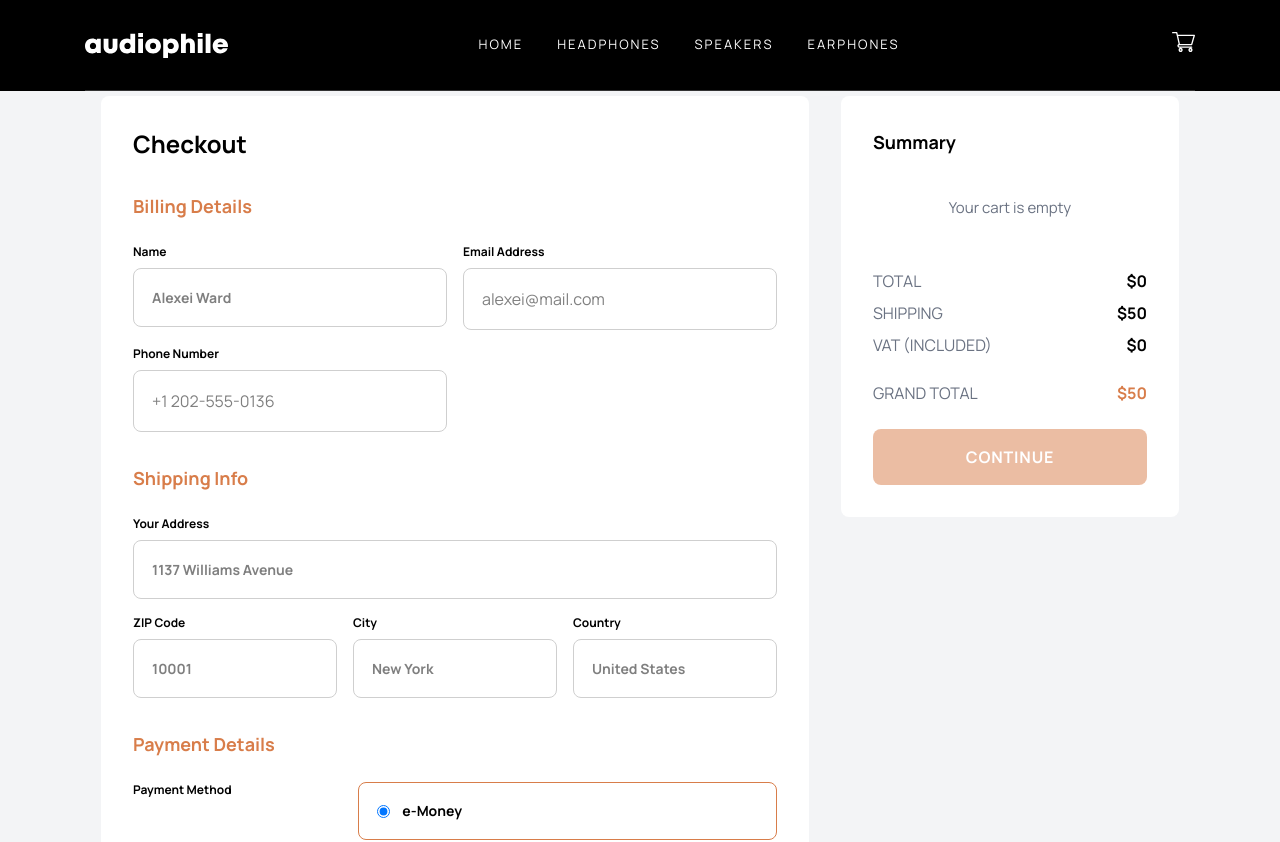
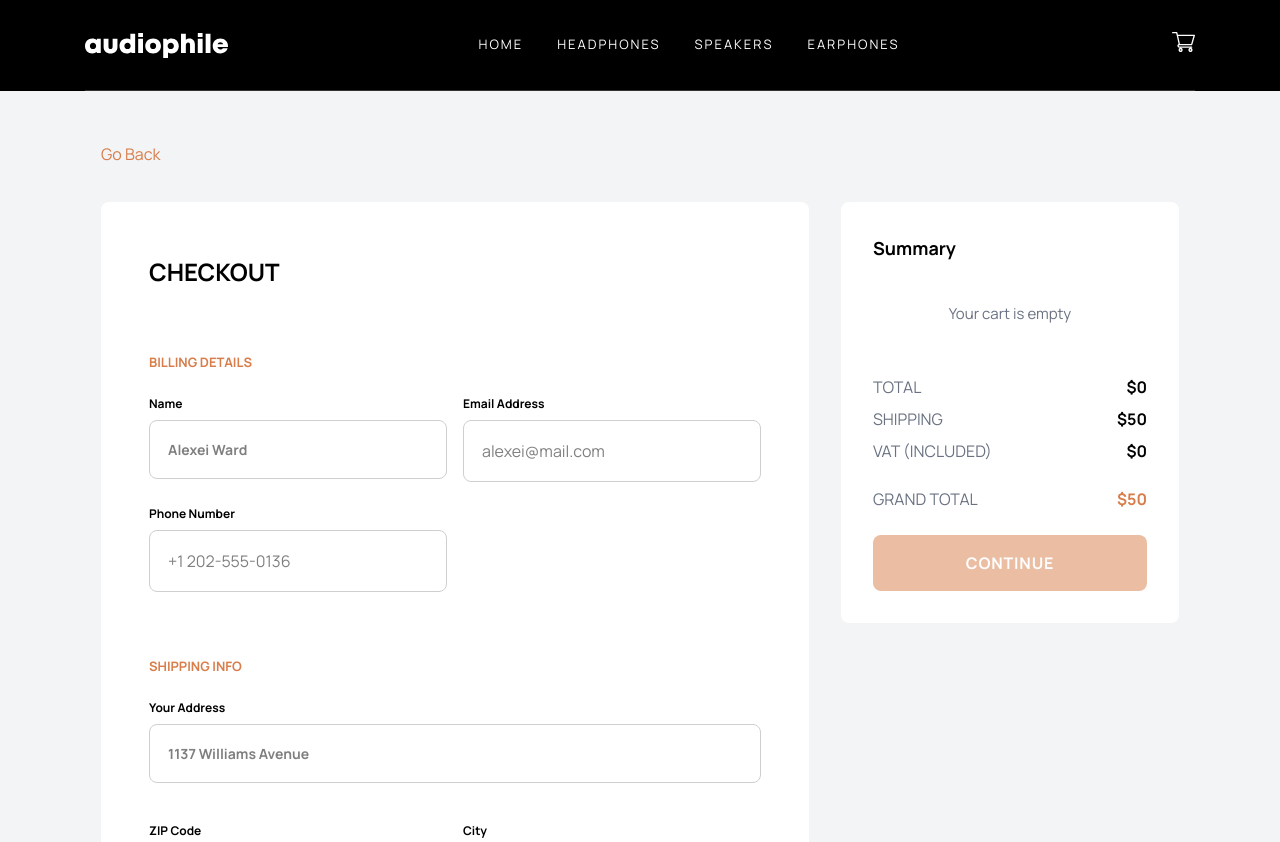
Before and after one commit to Ornerd/audiophile-e-commercce-store, a Next.js app: page /checkout in a window 1280 px wide. Shown: the top 842 px of the page. Built offline with nearby package versions, Linux system fonts and the light colour scheme.

Commit message:
css fixes on form

```diff
--- a/app/checkout/page.tsx
+++ b/app/checkout/page.tsx
@@ -3,6 +3,7 @@
 import { useState } from 'react'
 import CheckoutForm from '@/components/forms/CheckoutForm'
 import OrderSummary from '@/components/groups/OrderSummary'
+import Link from 'next/link'
 
 export default function CheckoutPage() {
   const [isSubmitting, setIsSubmitting] = useState(false)
@@ -17,10 +18,10 @@ export default function CheckoutPage() {
 
   return (
     <main className="bg-gray-100 min-h-screen">
-      <div className="content-wrapper mx-auto px-4 py-8">
+      <div className="content-wrapper mx-auto px-4  py-35.5">
         {/* Header */}
-        <header className="mb-8">
-          <h1 className="text-2xl font-bold">Checkout</h1>
+        <header className="mb-9 text-[#D87D4A]">
+          <Link href={'/'}>Go Back</Link>
         </header>
 
         {/* Main Content - Two Columns */}
--- a/app/globals.css
+++ b/app/globals.css
@@ -46,6 +46,12 @@ input[type="radio"] {
   border: 1px solid #D87D4A;
 }
 
+#checkout-form h3 {
+  text-transform: uppercase;
+  margin-top: 4rem;
+  font-size: 0.8125rem
+}
+
 .bottom-shadow {
   /* Oval Copy 4 */
 /* position: absolute;
--- a/components/forms/CheckoutForm.tsx
+++ b/components/forms/CheckoutForm.tsx
@@ -118,14 +118,14 @@ export default function CheckoutForm({ onSubmit, isSubmitting = false }: Checkou
   }
 
   return (
-    <div className="bg-white rounded-lg p-6 md:p-8">
-      <h2 className="text-2xl font-bold mb-8">Checkout</h2>
+    <div className="bg-white rounded-lg p-6 md:px-12 md:py-13.5">
+      <h2 className="text-2xl font-bold mb-8 uppercase">Checkout</h2>
 
       <form noValidate id="checkout-form" onSubmit={handleSubmit} className="space-y-8">
         {/* Billing Details Section */}
         <section>
           <h3 className="text-lg font-bold text-[#D87D4A] mb-6">Billing Details</h3>
-          <div className="grid grid-cols-1 md:grid-cols-2 gap-4">
+          <div className="grid grid-cols-1 md:grid-cols-2 gap-4 gap-y-6">
             {/* Name */}
             <div>
               <label htmlFor="name" className={`flex items-center justify-between text-xs font-bold mb-2 ${errors.name ? 'text-[#CD2C2C]' : 'text-black'}`}>
@@ -212,13 +212,13 @@ export default function CheckoutForm({ onSubmit, isSubmitting = false }: Checkou
                 value={formData.address}
                 onChange={handleChange}
                 placeholder="1137 Williams Avenue"
-                className={`w-full p-4.5 border rounded-lg focus:outline-none focus:border-[#D87D4A] ${
+                className={`w-full p-4.5 mb-6 border rounded-lg focus:outline-none focus:border-[#D87D4A] ${
                   errors.address ? 'border-[#CD2C2C] border-2' : 'border-[#CFCFCF]'
                 }`}
               />
             </div>
 
-           <div className="grid grid-cols-1 md:grid-cols-3 gap-4">
+           <div className="grid grid-cols-1 md:grid-cols-2 gap-4 gap-y-6">
               {/* ZIP Code */}
               <div>
                 <label htmlFor="zipCode" className={`flex items-center justify-between text-xs font-bold mb-2 ${errors.zipCode ? 'text-[#CD2C2C]' : 'text-black'}`}>
@@ -288,7 +288,7 @@ export default function CheckoutForm({ onSubmit, isSubmitting = false }: Checkou
         {/* Payment Details Section */}
         <section>
           <h3 className="text-lg font-bold text-[#D87D4A] mb-6">Payment Details</h3>
-          <div className="space-y-4">
+          <div className="space-y-6">
             {/* Payment Method */}
             <div className="flex flex-col md:flex-row md:items-start gap-4">
 
@@ -296,7 +296,7 @@ export default function CheckoutForm({ onSubmit, isSubmitting = false }: Checkou
                 Payment Method
               </label>
 
-              <div className="md:w-2/3 space-y-2">
+              <div className="md:w-2/3 space-y-6">
                 {/* e-Money Option */}
                 <label className="flex items-center p-4.5 border border-[#D87D4A] rounded-lg cursor-pointer text-sm font-bold">
                   <input
```
